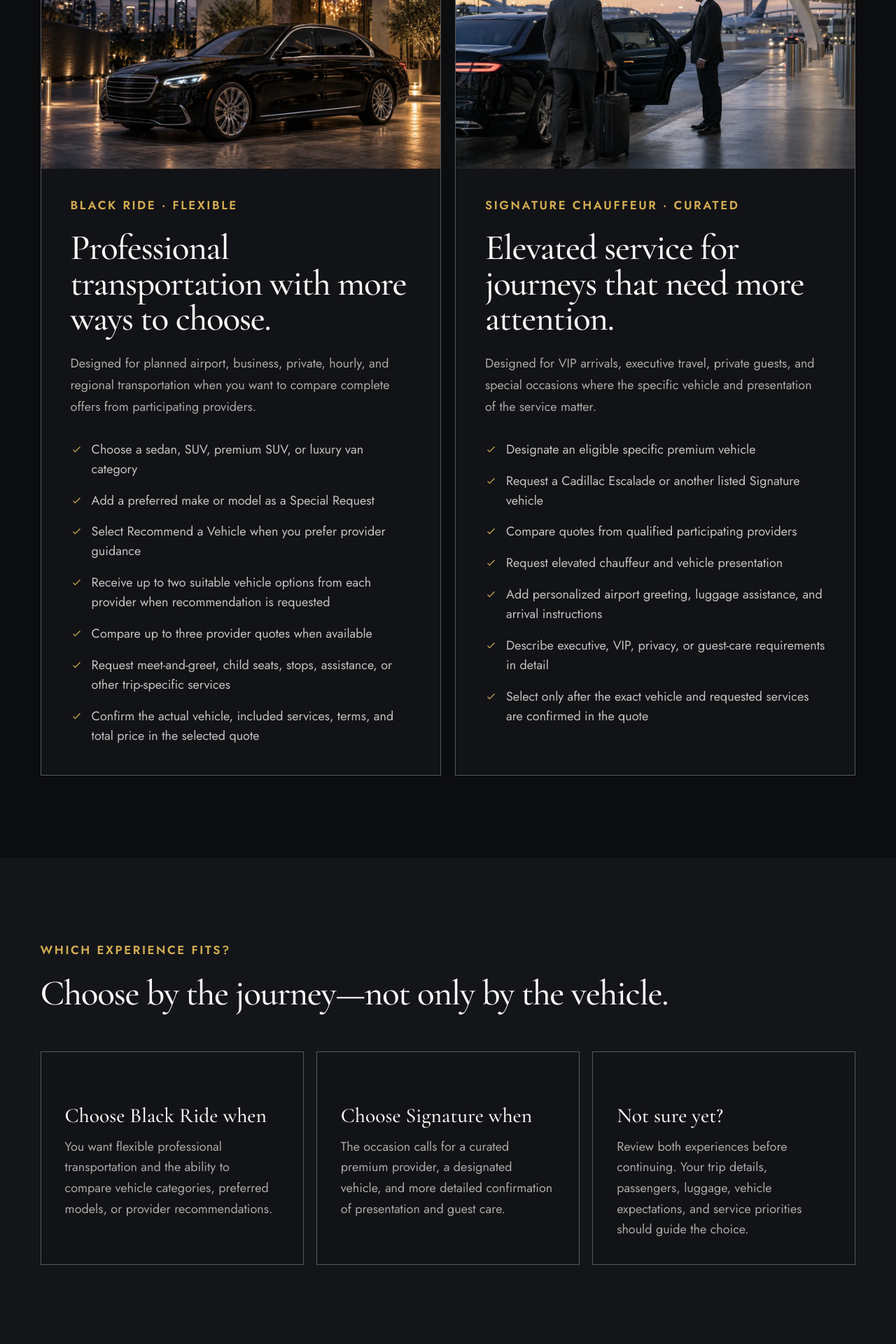
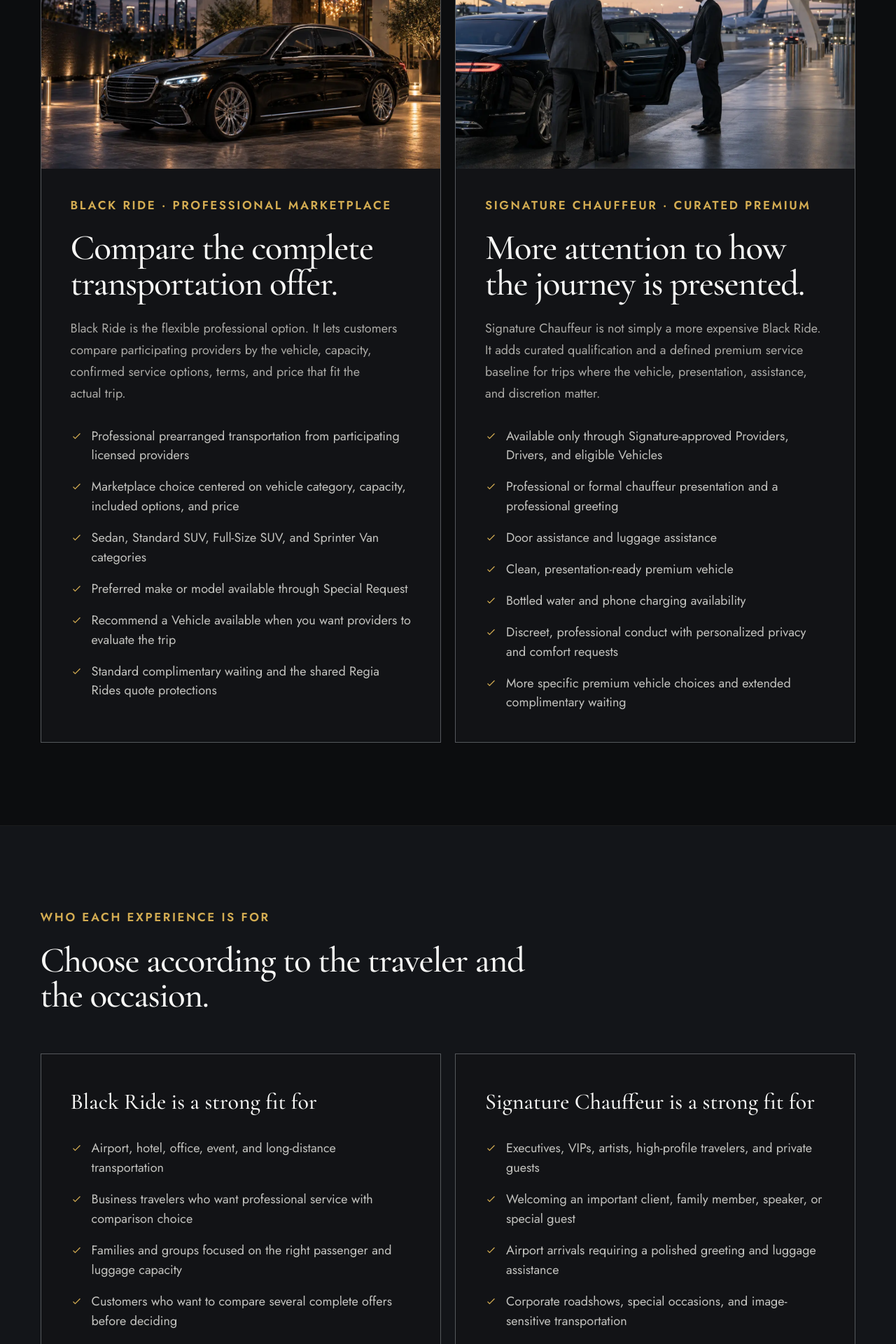
Before and after one commit to Jacob0693/regiarides, a Next.js app: page /ride-experience in a window 1280 px wide. Shown: the part 880-2800 px from the top of the page at 70% size. Built offline with nearby package versions, Linux system fonts and the light colour scheme.

Commit message:
Clarify Ride Experience features and ideal customers

```diff
--- a/src/app/ride-experience/page.tsx
+++ b/src/app/ride-experience/page.tsx
@@ -4,15 +4,27 @@
 
 export const metadata: Metadata = {
   title: "Black Ride and Signature Chauffeur",
-  description: "Compare Black Ride and Signature Chauffeur and choose the Regia Rides experience that matches your trip.",
+  description: "Compare the character, service standards, ideal occasions, vehicle choices, and waiting benefits of Black Ride and Signature Chauffeur.",
   alternates: { canonical: "/ride-experience" },
 };
 
-const sharedBenefits = [
-  "One detailed request for the complete itinerary",
-  "Clear vehicle, service, and pricing information in each quote",
-  "Up to three participating provider quotes when available",
-  "Special requests confirmed before selection",
+const blackRideFeatures = [
+  "Professional prearranged transportation from participating licensed providers",
+  "Marketplace choice centered on vehicle category, capacity, included options, and price",
+  "Sedan, Standard SUV, Full-Size SUV, and Sprinter Van categories",
+  "Preferred make or model available through Special Request",
+  "Recommend a Vehicle available when you want providers to evaluate the trip",
+  "Standard complimentary waiting and the shared Regia Rides quote protections",
+] as const;
+
+const signatureFeatures = [
+  "Available only through Signature-approved Providers, Drivers, and eligible Vehicles",
+  "Professional or formal chauffeur presentation and a professional greeting",
+  "Door assistance and luggage assistance",
+  "Clean, presentation-ready premium vehicle",
+  "Bottled water and phone charging availability",
+  "Discreet, professional conduct with personalized privacy and comfort requests",
+  "More specific premium vehicle choices and extended complimentary waiting",
 ] as const;
 
 export default function RideExperiencePage() {
@@ -20,8 +32,8 @@
     <InteriorLayout>
       <InteriorHero
         eyebrow="RIDE EXPERIENCE"
-        title="Choose the experience that matches the occasion."
-        copy="Black Ride offers flexible professional transportation. Signature Chauffeur adds a more curated premium experience, specific vehicle choices, and elevated service requests."
+        title="Two experiences. Different priorities."
+        copy="Black Ride is a professional transportation marketplace built around choice and value. Signature Chauffeur is a curated premium experience built around presentation, discretion, vehicle specificity, and personalized service."
         image="/images/regia-airport-chauffeur.webp"
         imageAlt="Professional chauffeur beside a premium black vehicle"
       />
@@ -31,93 +43,117 @@
           <div className="level-page-image">
             <Image src="/images/regia-black-sedan.webp" alt="Black executive sedan" fill sizes="(max-width:760px) 100vw, 50vw" />
           </div>
-          <p className="eyebrow">BLACK RIDE · FLEXIBLE</p>
-          <h2>Professional transportation with more ways to choose.</h2>
-          <p>Designed for planned airport, business, private, hourly, and regional transportation when you want to compare complete offers from participating providers.</p>
-          <ul>
-            <li><CheckIcon /> Choose a sedan, SUV, premium SUV, or luxury van category</li>
-            <li><CheckIcon /> Add a preferred make or model as a Special Request</li>
-            <li><CheckIcon /> Select Recommend a Vehicle when you prefer provider guidance</li>
-            <li><CheckIcon /> Receive up to two suitable vehicle options from each provider when recommendation is requested</li>
-            <li><CheckIcon /> Compare up to three provider quotes when available</li>
-            <li><CheckIcon /> Request meet-and-greet, child seats, stops, assistance, or other trip-specific services</li>
-            <li><CheckIcon /> Confirm the actual vehicle, included services, terms, and total price in the selected quote</li>
-          </ul>
+          <p className="eyebrow">BLACK RIDE · PROFESSIONAL MARKETPLACE</p>
+          <h2>Compare the complete transportation offer.</h2>
+          <p>Black Ride is the flexible professional option. It lets customers compare participating providers by the vehicle, capacity, confirmed service options, terms, and price that fit the actual trip.</p>
+          <ul>{blackRideFeatures.map((item) => <li key={item}><CheckIcon /> {item}</li>)}</ul>
         </article>
 
         <article>
           <div className="level-page-image">
             <Image src="/images/regia-airport-chauffeur.webp" alt="Professional chauffeur greeting an airport passenger" fill sizes="(max-width:760px) 100vw, 50vw" />
           </div>
-          <p className="eyebrow">SIGNATURE CHAUFFEUR · CURATED</p>
-          <h2>Elevated service for journeys that need more attention.</h2>
-          <p>Designed for VIP arrivals, executive travel, private guests, and special occasions where the specific vehicle and presentation of the service matter.</p>
-          <ul>
-            <li><CheckIcon /> Designate an eligible specific premium vehicle</li>
-            <li><CheckIcon /> Request a Cadillac Escalade or another listed Signature vehicle</li>
-            <li><CheckIcon /> Compare quotes from qualified participating providers</li>
-            <li><CheckIcon /> Request elevated chauffeur and vehicle presentation</li>
-            <li><CheckIcon /> Add personalized airport greeting, luggage assistance, and arrival instructions</li>
-            <li><CheckIcon /> Describe executive, VIP, privacy, or guest-care requirements in detail</li>
-            <li><CheckIcon /> Select only after the exact vehicle and requested services are confirmed in the quote</li>
-          </ul>
+          <p className="eyebrow">SIGNATURE CHAUFFEUR · CURATED PREMIUM</p>
+          <h2>More attention to how the journey is presented.</h2>
+          <p>Signature Chauffeur is not simply a more expensive Black Ride. It adds curated qualification and a defined premium service baseline for trips where the vehicle, presentation, assistance, and discretion matter.</p>
+          <ul>{signatureFeatures.map((item) => <li key={item}><CheckIcon /> {item}</li>)}</ul>
         </article>
       </section>
 
       <section className="interior-section">
         <div className="interior-section-heading">
-          <p className="eyebrow">WHICH EXPERIENCE FITS?</p>
-          <h2>Choose by the journey—not only by the vehicle.</h2>
+          <p className="eyebrow">WHO EACH EXPERIENCE IS FOR</p>
+          <h2>Choose according to the traveler and the occasion.</h2>
         </div>
-        <div className="comparison-grid">
+        <div className="detail-columns">
           <article>
-            <h3>Choose Black Ride when</h3>
-            <p>You want flexible professional transportation and the ability to compare vehicle categories, preferred models, or provider recommendations.</p>
+            <h3>Black Ride is a strong fit for</h3>
+            <ul>
+              <li><CheckIcon /> Airport, hotel, office, event, and long-distance transportation</li>
+              <li><CheckIcon /> Business travelers who want professional service with comparison choice</li>
+              <li><CheckIcon /> Families and groups focused on the right passenger and luggage capacity</li>
+              <li><CheckIcon /> Customers who want to compare several complete offers before deciding</li>
+              <li><CheckIcon /> Trips where a vehicle category is sufficient, with optional model requests</li>
+            </ul>
           </article>
           <article>
-            <h3>Choose Signature when</h3>
-            <p>The occasion calls for a curated premium provider, a designated vehicle, and more detailed confirmation of presentation and guest care.</p>
-          </article>
-          <article>
-            <h3>Not sure yet?</h3>
-            <p>Review both experiences before continuing. Your trip details, passengers, luggage, vehicle expectations, and service priorities should guide the choice.</p>
+            <h3>Signature Chauffeur is a strong fit for</h3>
+            <ul>
+              <li><CheckIcon /> Executives, VIPs, artists, high-profile travelers, and private guests</li>
+              <li><CheckIcon /> Welcoming an important client, family member, speaker, or special guest</li>
+              <li><CheckIcon /> Airport arrivals requiring a polished greeting and luggage assistance</li>
+              <li><CheckIcon /> Corporate roadshows, special occasions, and image-sensitive transportation</li>
+              <li><CheckIcon /> Travelers who place greater value on privacy, discretion, and a designated premium vehicle</li>
+            </ul>
           </article>
         </div>
       </section>
 
-      <section className="interior-section split-feature-section">
-        <div>
-          <p className="eyebrow">A SHARED FOUNDATION</p>
-          <h2>Clear information before you select.</h2>
+      <section className="interior-section">
+        <div className="interior-section-heading">
+          <p className="eyebrow">THE EXPERIENCE DIFFERENCE</p>
+          <h2>What changes when you choose Signature.</h2>
         </div>
-        <div className="check-list">
-          {sharedBenefits.map((item) => <span key={item}><CheckIcon /> {item}</span>)}
+        <div className="comparison-grid">
+          <article>
+            <h3>Curated qualification</h3>
+            <p>Black Ride uses the qualified provider marketplace baseline. Signature requests are available only to separately approved Providers and may be assigned only to Signature-qualified Drivers and eligible Vehicles.</p>
+          </article>
+          <article>
+            <h3>Defined presentation</h3>
+            <p>Signature includes formal or professional presentation, greeting, door and luggage assistance, a presentation-ready premium vehicle, water, charging, and discreet conduct as its service baseline.</p>
+          </article>
+          <article>
+            <h3>Personalized commitments</h3>
+            <p>Quiet ride, temperature, privacy, beverage, name sign, extra assistance, and multiple-vehicle coordination can be requested and must be clearly confirmed when included.</p>
+          </article>
+        </div>
+      </section>
+
+      <section className="interior-section">
+        <div className="interior-section-heading">
+          <p className="eyebrow">COMPLIMENTARY WAITING</p>
+          <h2>More time for journeys that require greater flexibility.</h2>
+        </div>
+        <div className="comparison-grid">
+          <article>
+            <h3>Black Ride</h3>
+            <p>15 minutes for non-airport pickup. For airport pickup, 60 minutes after actual landing for domestic arrivals and 75 minutes for international arrivals.</p>
+          </article>
+          <article>
+            <h3>Signature Chauffeur</h3>
+            <p>45 minutes for non-airport pickup. For airport pickup, 120 minutes after actual landing for domestic arrivals and 135 minutes for international arrivals.</p>
+          </article>
+          <article>
+            <h3>Airport timing</h3>
+            <p>Airport complimentary waiting begins from the current valid actual aircraft landing time—not the scheduled arrival time or the time the driver reports arrival.</p>
+          </article>
         </div>
       </section>
 
       <section className="interior-section comparison-section">
         <div className="interior-section-heading">
-          <p className="eyebrow">VEHICLE CHOICE</p>
-          <h2>Recommendation, preference, and designation are different.</h2>
+          <p className="eyebrow">VEHICLE EXPECTATIONS</p>
+          <h2>Category choice and exact-vehicle commitment are not the same.</h2>
         </div>
         <div className="comparison-grid">
           <article>
-            <h3>Recommend a Vehicle</h3>
-            <p>You leave the vehicle open. Each provider may propose up to two suitable options based on passengers, luggage, and trip requirements.</p>
+            <h3>Black Ride</h3>
+            <p>Select a vehicle category or add a preferred make and model as a Special Request. A model request is confirmed only when the selected Provider Quote explicitly includes and prices it.</p>
           </article>
           <article>
-            <h3>Preferred Model</h3>
-            <p>With Black Ride, a preferred make or model can be added as a Special Request. It is confirmed only when included in the selected quote.</p>
+            <h3>Signature Chauffeur</h3>
+            <p>Designate an eligible specific premium vehicle, including a Cadillac Escalade. The selected quote and final assignment must preserve the confirmed exact-vehicle requirement.</p>
           </article>
           <article>
-            <h3>Designated Vehicle</h3>
-            <p>With Signature Chauffeur, an eligible specific premium vehicle can be selected and must be confirmed in the quote before you choose.</p>
+            <h3>Recommend a Vehicle</h3>
+            <p>Vehicle selection remains optional in both experiences. Each provider may include up to two suitable options based on passenger and luggage details.</p>
           </article>
         </div>
-        <p className="interior-note">Vehicle availability, exact configuration, capacity, and requested services are confirmed by the participating provider in the quote. Transportation is performed by the selected provider.</p>
+        <p className="interior-note">A substitute vehicle is not automatically equivalent to a confirmed Signature vehicle. An alternative must be clearly presented and knowingly approved through the applicable selection or change process.</p>
       </section>
 
-      <FinalCta title="Choose your ride experience and start one clear request." />
+      <FinalCta title="Choose the ride experience that fits the journey." />
     </InteriorLayout>
   );
 }
```
